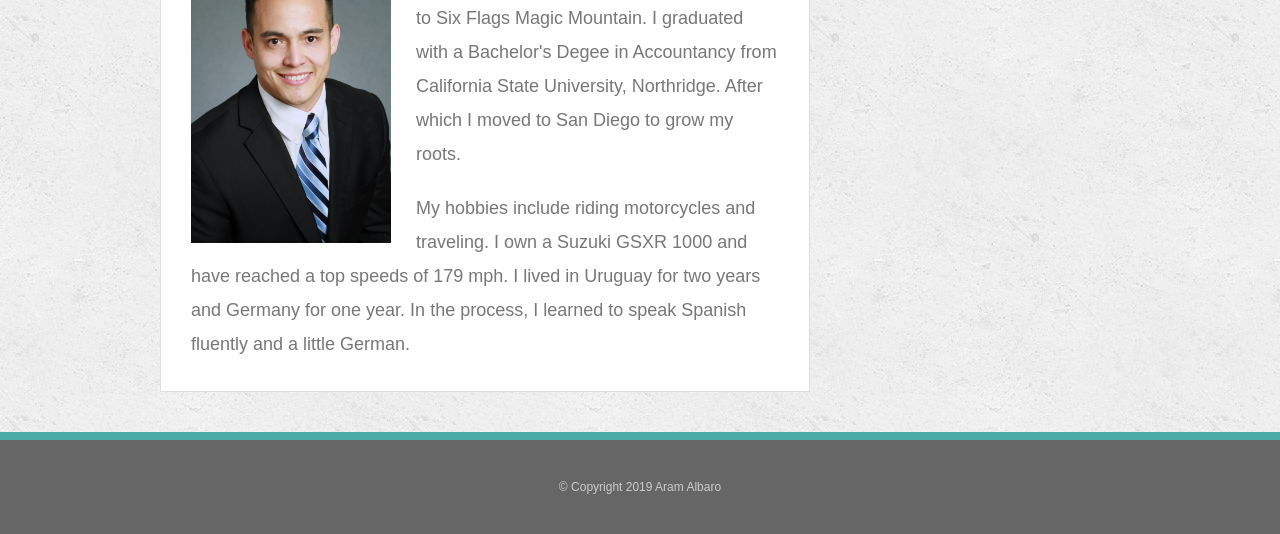
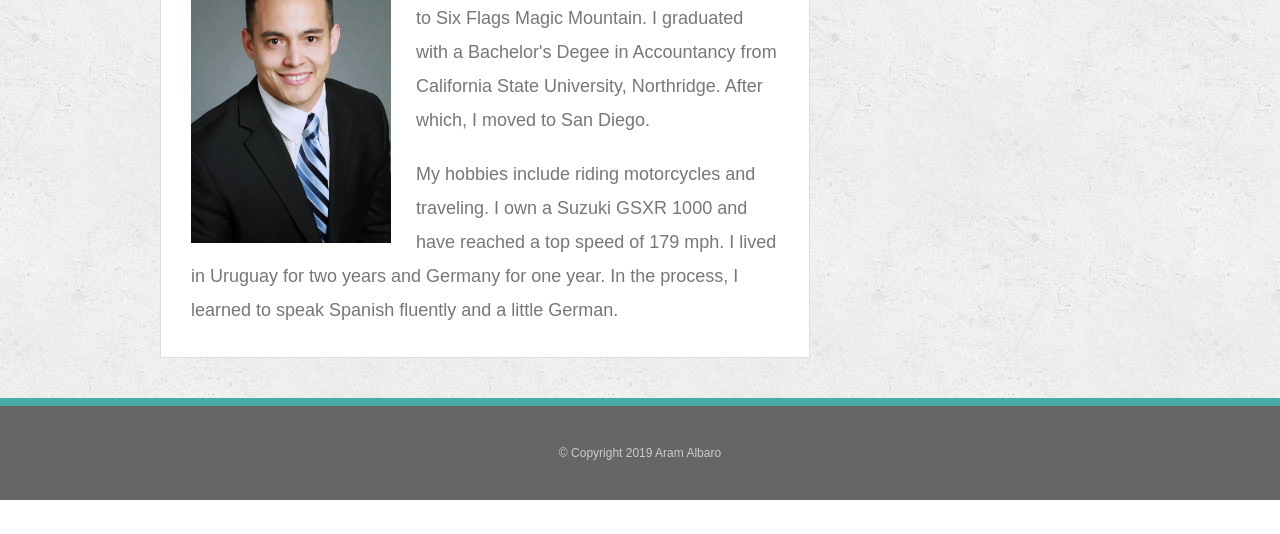
Before and after one commit to Ambiguous26/Basic-Portfolio, a website: page index.html in a window 1280 px wide. Shown: the part 320-854 px from the top of the page. After the commit the page ends 820 px from the top, so only its background shows below. Drawn offline with Linux system fonts and the light colour scheme.

Commit message:
Updated text

```diff
--- a/index.html
+++ b/index.html
@@ -40,11 +40,11 @@
 				</h1>
 				<img src="assets/images/IMG_5425.jpg" class="auth-image" alt="me picture">
 				<p>
-					I was born in Los Angeles County in the city of Panorama. I was raised in Valencia, home to Six Flags Magic Mountain. I graduated with a Bachelor's Degee in Accountancy from California State University, Northridge. After which I moved to San Diego to grow my roots.
+					I was born in Los Angeles County in the city of Panorama. I was raised in Valencia, home to Six Flags Magic Mountain. I graduated with a Bachelor's Degee in Accountancy from California State University, Northridge. After which, I moved to San Diego.
 				</p>
 
 				<p>
-					My hobbies include riding motorcycles and traveling. I own a Suzuki GSXR 1000 and have reached a top speeds of 179 mph. I lived in Uruguay for two years and Germany for one year. In the process, I learned to speak Spanish fluently and a little German.
+					My hobbies include riding motorcycles and traveling. I own a Suzuki GSXR 1000 and have reached a top speed of 179 mph. I lived in Uruguay for two years and Germany for one year. In the process, I learned to speak Spanish fluently and a little German.
 				</p>
 			</section>
 			<section class="sidebar">
```
